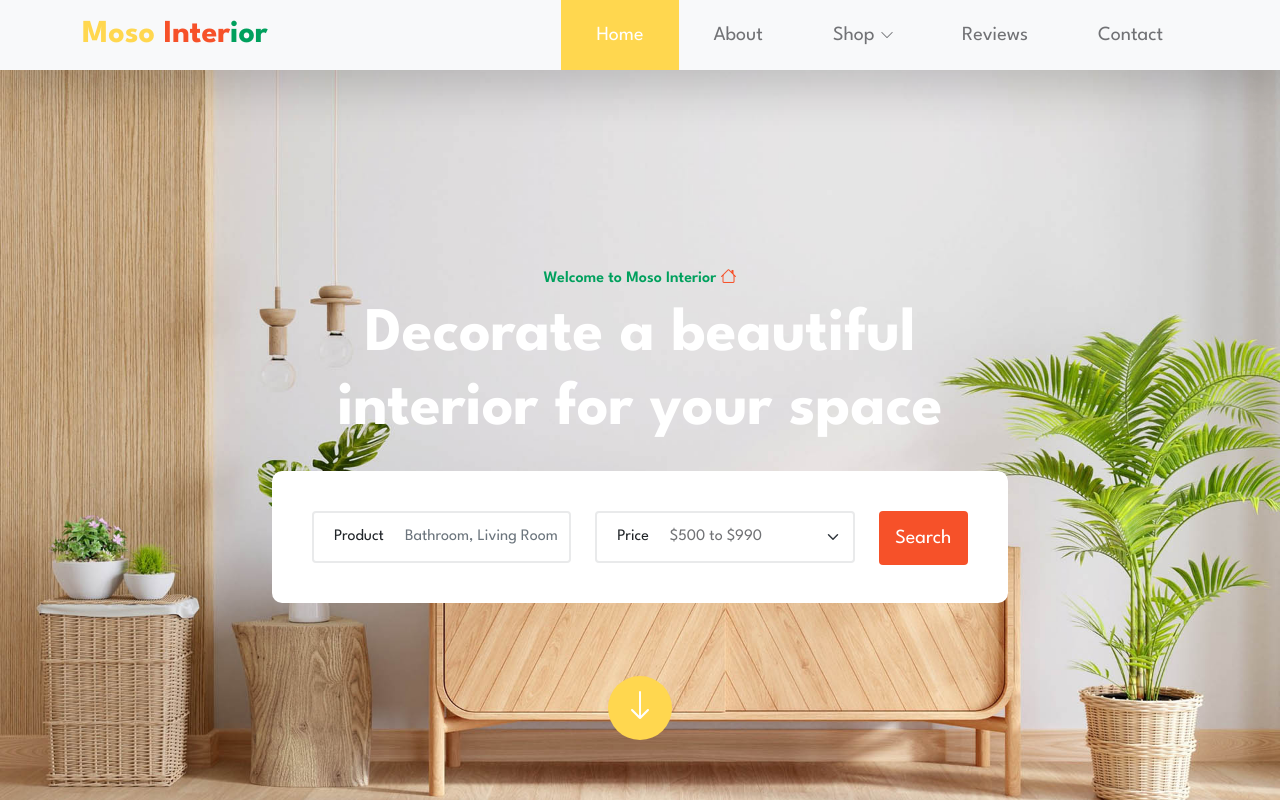
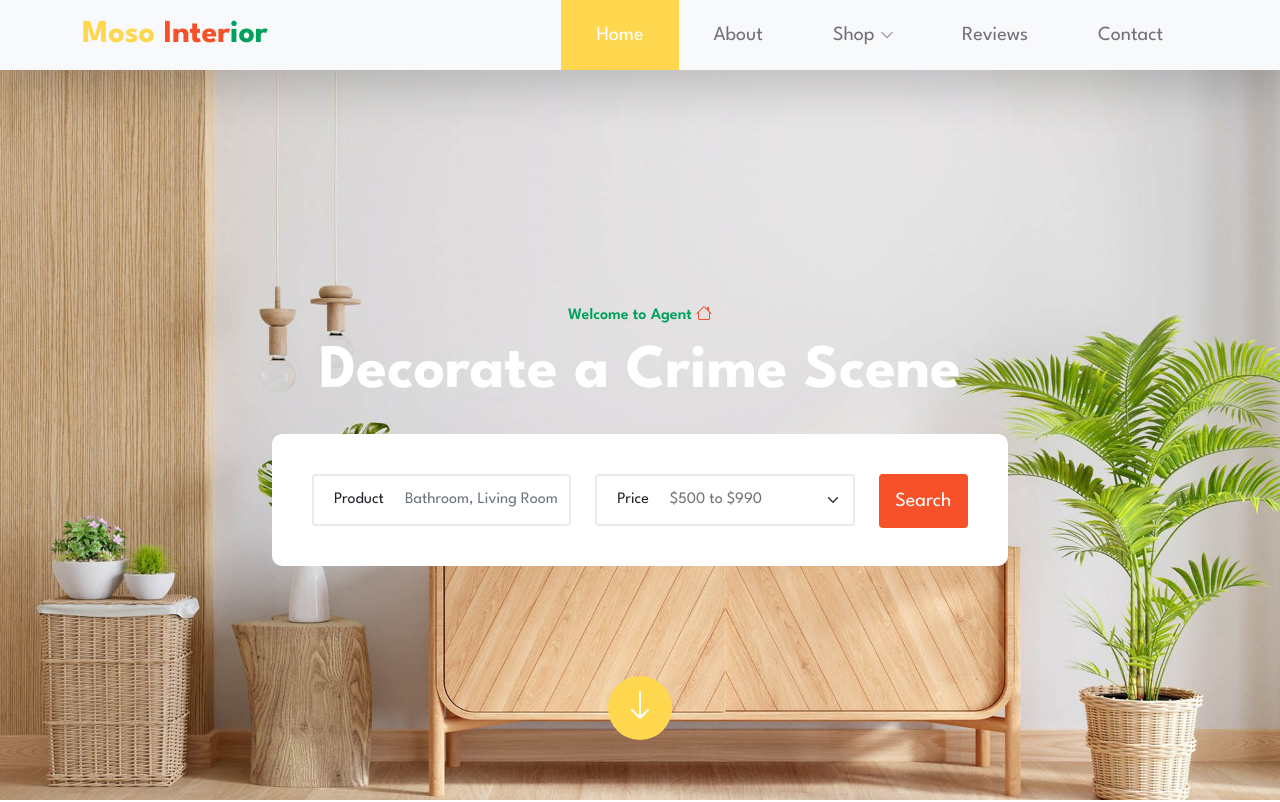
Before and after one commit to yalamudi/moso_interior, a plain HTML site: page index.html in a window 1280 px wide. Shown: the top 802 px of the page. Drawn offline with Linux system fonts and the light colour scheme.

Commit message:
changed html

```diff
--- a/index.html
+++ b/index.html
@@ -85,9 +85,9 @@ Bootstrap 5 HTML CSS Template
 
                         <div class="col-lg-8 col-12 text-center mx-auto">
                             <div class="hero-section-text">
-                                <small class="section-small-title">Welcome to Moso Interior <i class="hero-icon bi-house"></i></small>
+                                <small class="section-small-title">Welcome to Agent <i class="hero-icon bi-house"></i></small>
 
-                                <h1 class="hero-title text-white mt-2 mb-4">Decorate a beautiful interior for your space</h1>
+                                <h1 class="hero-title text-white mt-2 mb-4">Decorate a Crime Scene</h1>
 
                                 <form class="custom-form hero-form" action="#" method="get" role="form">
                                     <div class="row">
```
